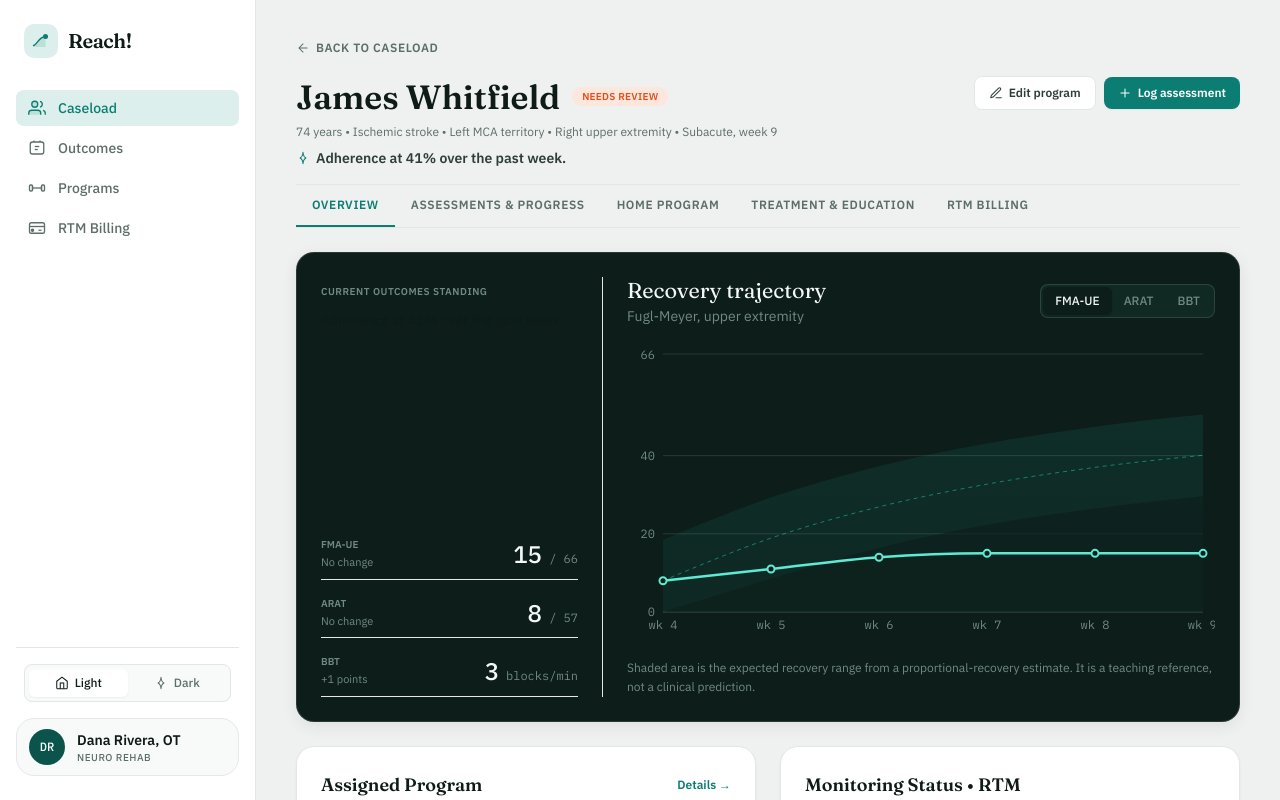
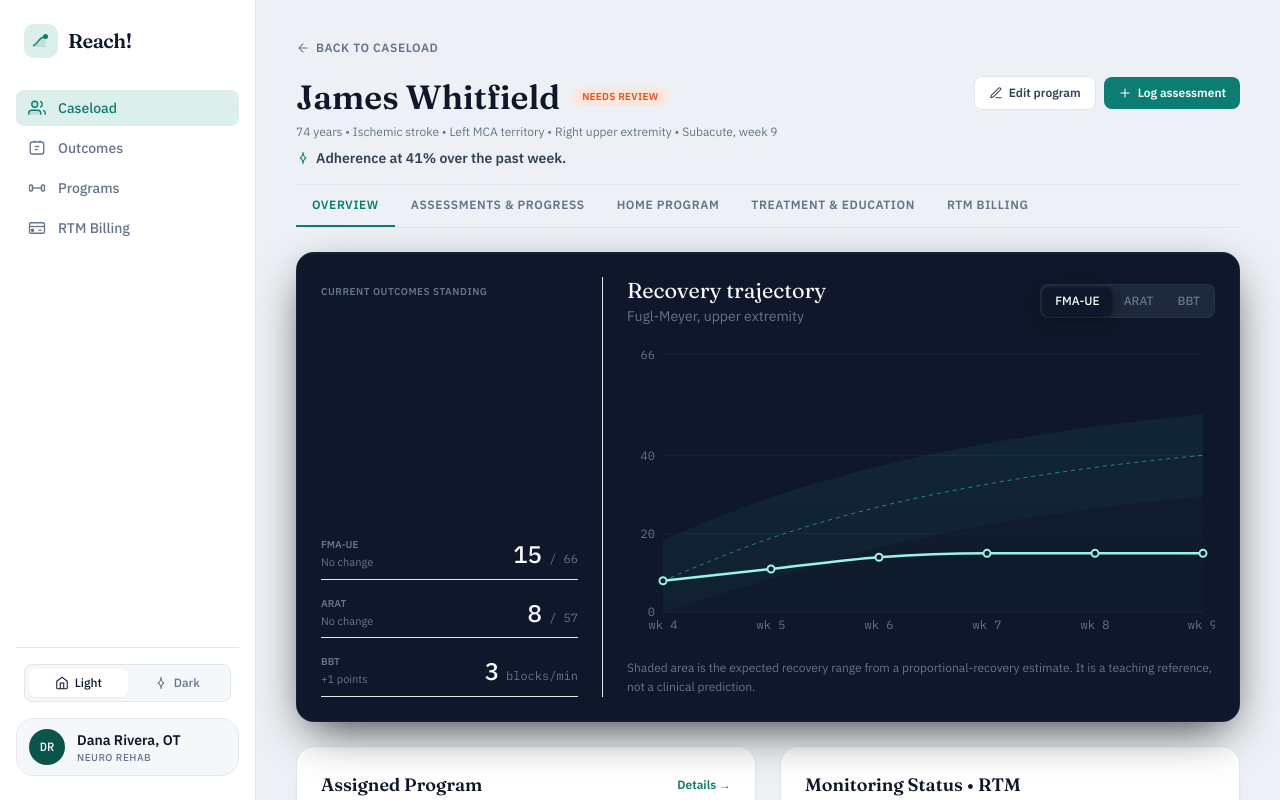
Before and after one commit to manyworldss/reach, a React (Vite) app: page / in a window 1280 px wide. Both pictures are taken after a click on the button 446 px from the left and 388 px from the top of the page. Shown: the top 800 px of the page. Built offline with nearby package versions, Linux system fonts and the light colour scheme.

Commit message:
style: redesign dark mode and integrate slate-blue tones in light theme

```diff
--- a/src/index.css
+++ b/src/index.css
@@ -3,18 +3,18 @@
 @tailwind utilities;
 
 :root {
-  /* --- Surfaces & canvas --- */
-  --canvas:        #eef1f0; /* App background, cool and calm, never pure white */
+  /* --- Surfaces & canvas (subtly slate-blue tinted) --- */
+  --canvas:        #edf1f5; /* App background, cool, calm slate-grey, never pure white */
   --surface:       #ffffff; /* Cards and panels */
-  --surface-2:     #f8faf9; /* Inset and secondary surfaces */
+  --surface-2:     #f5f8fa; /* Inset and secondary surfaces */
 
-  /* --- Ink / text (deepened for more contrast / modern punch) --- */
-  --ink:           #0f1b17; /* Primary text, a deep pine near-black */
-  --ink-soft:      #2f3e39; /* Secondary headings and emphasis */
-  --muted:         #5d6e6a; /* Captions, labels, secondary text */
+  /* --- Ink / text (premium slate-navy for high readability) --- */
+  --ink:           #0f172a; /* Primary text (slate-900) */
+  --ink-soft:      #334155; /* Secondary text (slate-700) */
+  --muted:         #64748b; /* Captions, labels (slate-500) */
 
   /* --- Lines --- */
-  --line:          #e2e7e4; /* Borders and hairlines */
+  --line:          #e1e6eb; /* Soft slate-blue borders */
 
   /* --- Accent: petrol teal (recovery + primary action) --- */
   --accent:        #0c7d72; /* Petrol teal, enriched a touch for more conviction */
@@ -39,27 +39,58 @@
   --lilac:         #ece9f6;
   --lilac-ink:     #5b4b8a;
 
+  /* --- Elevation (theme-aware) --- */
+  --shadow-card:   0 1px 2px rgba(15, 23, 42, 0.04), 0 1px 3px rgba(15, 23, 42, 0.03);
+  --shadow-lift:   0 4px 16px rgba(15, 23, 42, 0.08);
+
   font-synthesis: none;
   text-rendering: optimizeLegibility;
   -webkit-font-smoothing: antialiased;
 }
 
 html.dark, .theme-dark {
-  /* Premium Dark Pine / Charcoal palette */
-  --canvas:        #0a1714; /* ink-deep */
-  --surface:       #0d1d19; /* surface-dark */
-  --surface-2:     #112923; /* secondary dark pine surface */
-  --ink:           #f3f7f5; /* text-on-dark */
-  --ink-soft:      #9fb3ad; /* text-on-dark-muted */
-  --muted:         #718a82;
-  --line:          rgba(255,255,255,0.12); /* line-dark */
-  --accent:        #20c4b0; /* accent-bright */
-  --accent-ink:    #5eead4;
-  --accent-soft:   rgba(32,196,176,0.15);
-  --band:          rgba(32,196,176,0.20);
-  --signal:        #ff6a3c; /* signal-bright */
-  --signal-soft:   #381e13;
-  --signal-ink:    #ff8a65;
+  /* Premium Obsidian Slate-Navy palette — deep, rich, high-contrast, layered for depth */
+  --canvas:        #080c14; /* Deepest midnight navy-black canvas */
+  --surface:       #0f172a; /* Raised card surface (slate-900) */
+  --surface-2:     #1e293b; /* Inset / secondary surface (slate-800) */
+
+  /* Ink / text */
+  --ink:           #f8fafc; /* Primary text (slate-50) */
+  --ink-soft:      #cbd5e1; /* Secondary text (slate-300) */
+  --muted:         #64748b; /* Muted captions/labels (slate-500) */
+
+  /* Subtle color-themed borders — completely avoids flat white borders */
+  --line:          rgba(56, 189, 248, 0.08); /* Translucent sky-blue/teal hairline glow */
+
+  /* Accent: petrol teal glow */
+  --accent:        #2dd4bf; /* Vibrant teal-400 */
+  --accent-ink:    #99f6e4; /* Light teal-200 */
+  --accent-soft:   rgba(45, 212, 191, 0.1); /* Translucent teal tint */
+  --accent-bright: #38bdf8; /* Sky blue glow */
+  --band:          rgba(45, 212, 191, 0.15); /* Expected recovery band */
+
+  /* Signal: flame orange glow */
+  --signal:        #fb923c; /* Vibrant orange-400 */
+  --signal-soft:   rgba(249, 115, 22, 0.1); /* Translucent orange tint */
+  --signal-ink:    #ffedd5; /* Warm cream */
+  --signal-bright: #ff7c5c;
+
+  /* Patient app tints overridden for dark mode — translucent glassmorphic backdrops */
+  --mint:          rgba(20, 184, 166, 0.08); /* Deep mint teal backdrop */
+  --mint-ink:      #2dd4bf;                  /* Mint text */
+  --apricot:       rgba(249, 115, 22, 0.08); /* Deep apricot orange backdrop */
+  --apricot-ink:   #fb923c;                  /* Apricot text */
+  --sky:           rgba(14, 165, 233, 0.08); /* Deep sky blue backdrop */
+  --sky-ink:       #38bdf8;                  /* Sky text */
+  --lilac:         rgba(168, 85, 247, 0.08); /* Deep lilac purple backdrop */
+  --lilac-ink:     #c084fc;                  /* Lilac text */
+
+  /* Premium elevation on dark: deep drops + very soft sky/indigo tint glows */
+  --shadow-card:   0 1px 0 rgba(255,255,255,0.02) inset,
+                   0 1px 3px rgba(0,0,0,0.5),
+                   0 4px 18px -3px rgba(0,0,0,0.5);
+  --shadow-lift:   0 1px 0 rgba(255,255,255,0.03) inset,
+                   0 16px 48px -12px rgba(0,0,0,0.8);
 }
 
 html,
@@ -76,6 +107,14 @@ body {
   transition: background-color 0.3s cubic-bezier(0.16, 1, 0.3, 1), color 0.3s cubic-bezier(0.16, 1, 0.3, 1);
 }
 
+/* Multi-layered accent glow from the top edge in dark mode for ambient depth */
+html.dark body {
+  background-image:
+    radial-gradient(100% 60% at 50% -10%, rgba(45, 212, 191, 0.12), transparent 50%),
+    radial-gradient(120% 70% at 15% -15%, rgba(99, 102, 241, 0.08), transparent 60%);
+  background-attachment: fixed;
+}
+
 /* Tabular figures everywhere clinical numbers appear */
 .tnum {
   font-variant-numeric: tabular-nums;
--- a/tailwind.config.js
+++ b/tailwind.config.js
@@ -32,8 +32,8 @@ export default {
         mono: ["'IBM Plex Mono'", "ui-monospace", "monospace"],
       },
       boxShadow: {
-        card: "0 1px 2px rgba(21, 35, 31, 0.04), 0 1px 3px rgba(21, 35, 31, 0.03)",
-        lift: "0 4px 16px rgba(21, 35, 31, 0.08)",
+        card: "var(--shadow-card)",
+        lift: "var(--shadow-lift)",
       },
       borderRadius: {
         xl2: "1.125rem",
```
